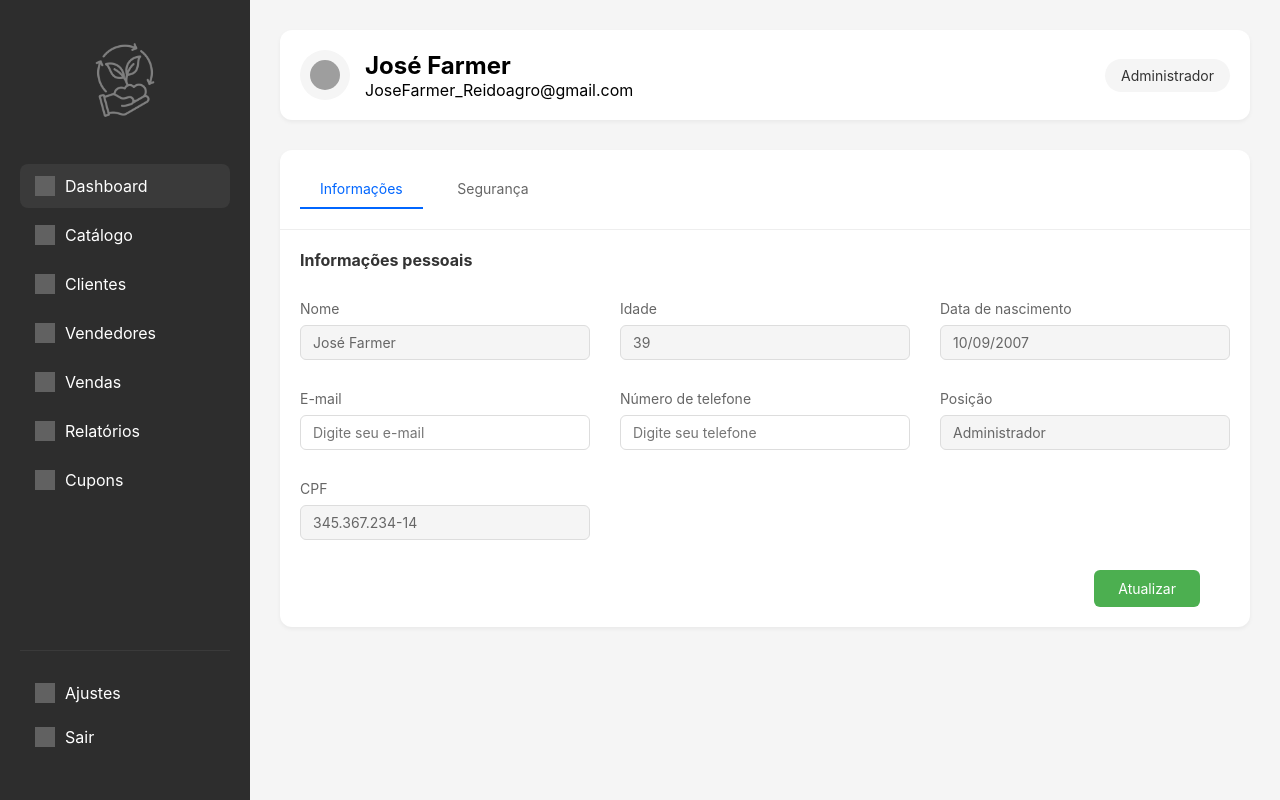
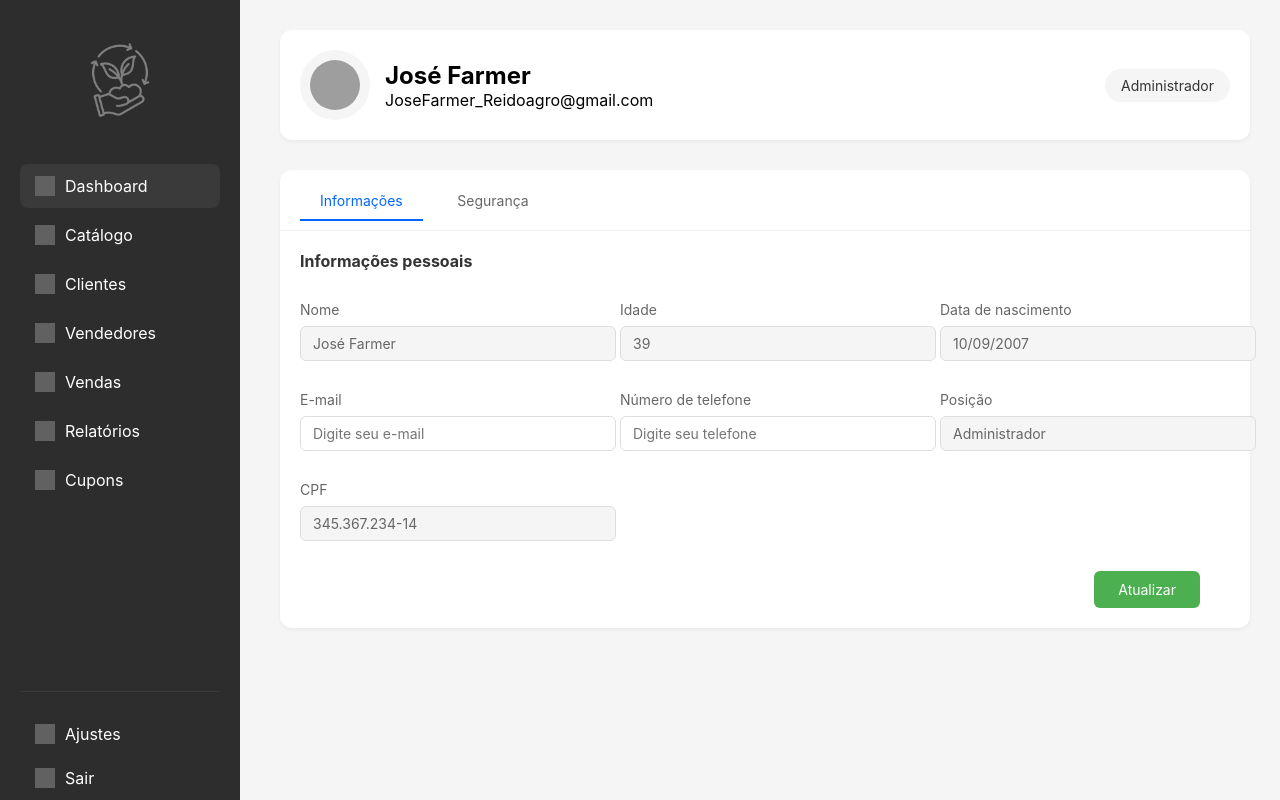
Before and after one commit to LucasConfortavel/agro-plants-now, a PHP site: page /ajustes-editar-adm.php in a window 1280 px wide. Run offline with PHP 8.4, Linux system fonts and the light colour scheme; grey boxes are pictures that could not be loaded.

Commit message:
mudanças leves
mexi em algumas linkagens, posicionamentos, etc.

```diff
--- a/VIEW/adm/ajustes-editar-adm.php
+++ b/VIEW/adm/ajustes-editar-adm.php
@@ -11,6 +11,7 @@ include "../../INCLUDE/Menu_adm.php";
     <meta name="viewport" content="width=device-width, initial-scale=1.0">
     <title>Editar Perfil</title>
     <link rel="stylesheet" href="../../PUBLIC/css/ajustes-adm.css">
+    <link rel="stylesheet" href="../../PUBLIC/css/style_menu.css">
 </head>
 <body>
         <main class="jp_main-content">
@@ -27,8 +28,8 @@ include "../../INCLUDE/Menu_adm.php";
 
             <div class="jp_content">
                 <nav class="jp_tabs">
-                    <button class="jp_tab jp_active">Informações</button>
-                    <button class="jp_tab">Segurança</button>
+                    <a href="informaçoes_adm.html" class="jp_tab jp_active">Informações</a>
+                    <a href="ajustes-security-adm.php" class="jp_tab">Segurança</a>
                 </nav>
 
                 <div class="jp_info-section">
--- a/VIEW/adm/ajustes-informaçoes-adm.php
+++ b/VIEW/adm/ajustes-informaçoes-adm.php
@@ -12,6 +12,7 @@ include "../../INCLUDE/Menu_adm.php";
     <meta name="viewport" content="width=device-width, initial-scale=1.0">
     <title>Dashboard</title>
     <link rel="stylesheet" href="../../PUBLIC/css/ajustes-adm.css">
+    <link rel="stylesheet" href="../../PUBLIC/css/style_menu.css">
 </head>
 <body>
 
--- a/VIEW/adm/ajustes-security-adm.php
+++ b/VIEW/adm/ajustes-security-adm.php
@@ -12,6 +12,7 @@ include "../../INCLUDE/Menu_adm.php";
     <meta name="viewport" content="width=device-width, initial-scale=1.0">
     <title>Segurança - Dashboard</title>
     <link rel="stylesheet" href="../../PUBLIC/css/ajustes-adm.css">
+    <link rel="stylesheet" href="../../PUBLIC/css/style_menu.css">
 </head>
 <body>
 
```
